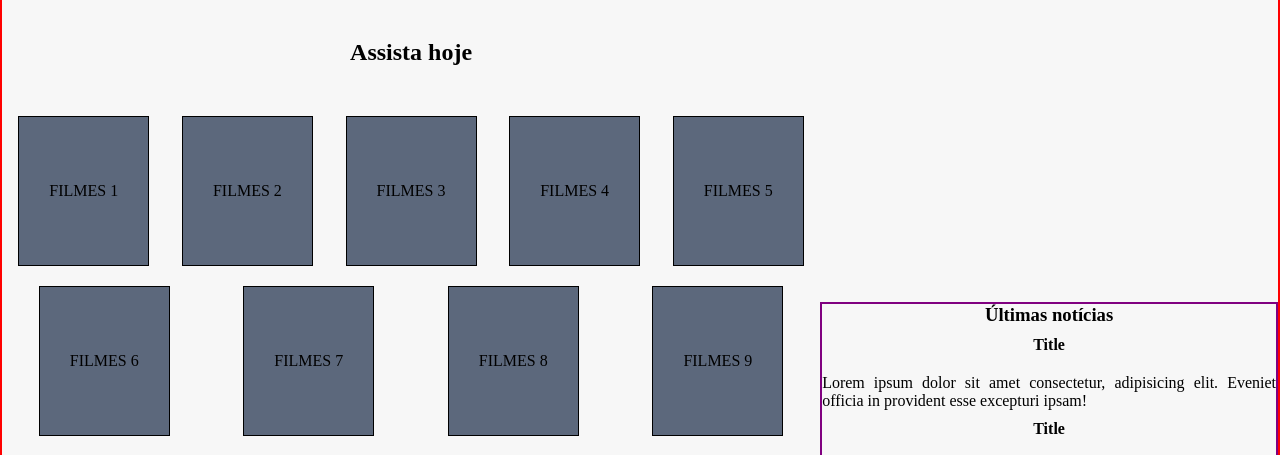
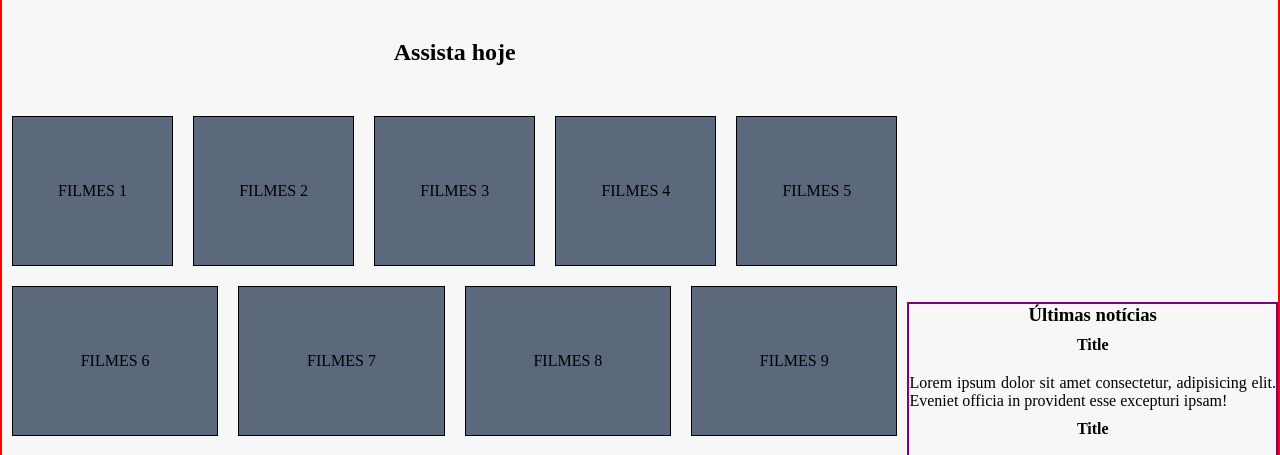
Before and after one commit to RaphaelMocellin/trybe-exercicios, a plain HTML site: page fundamentos/secao-06-html-e-css-forms-flexbox-responsivo/dia-04-flexbox-part-2/index.html in a window 1280 px wide. Shown: the part 303-758 px from the top of the page. Drawn offline with Linux system fonts and the light colour scheme.

Commit message:
finalizado exercício obrigatorio do dia

```diff
--- a/fundamentos/secao-06-html-e-css-forms-flexbox-responsivo/dia-04-flexbox-part-2/style.css
+++ b/fundamentos/secao-06-html-e-css-forms-flexbox-responsivo/dia-04-flexbox-part-2/style.css
@@ -52,12 +52,13 @@
   .movie-container {
     display: flex;
     flex-direction: column;
+    flex-basis: 700px;
+    flex-grow: 10;
   }
 
   .movie-container h2 {
     margin: 40px 0;
     text-align: center;
-    flex-basis: 700px;
   }
 
   .card-container {
@@ -75,6 +76,7 @@
     justify-content: center;
     margin: 10px;
     flex-basis: 16%;
+    flex-grow: 1;
   }
 
   .aside-container {
```
